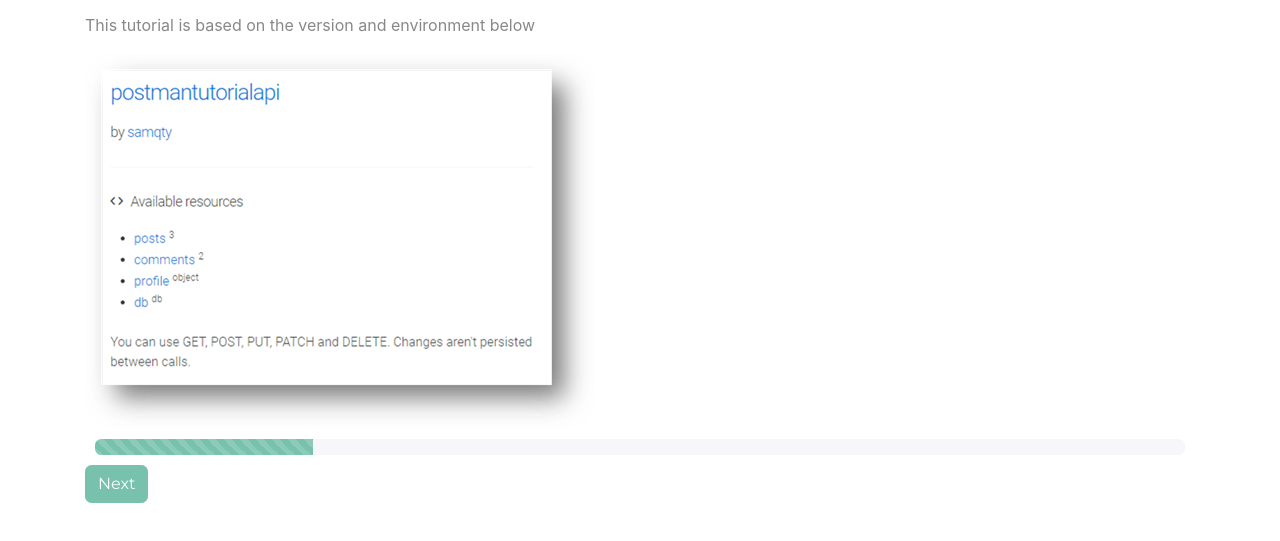
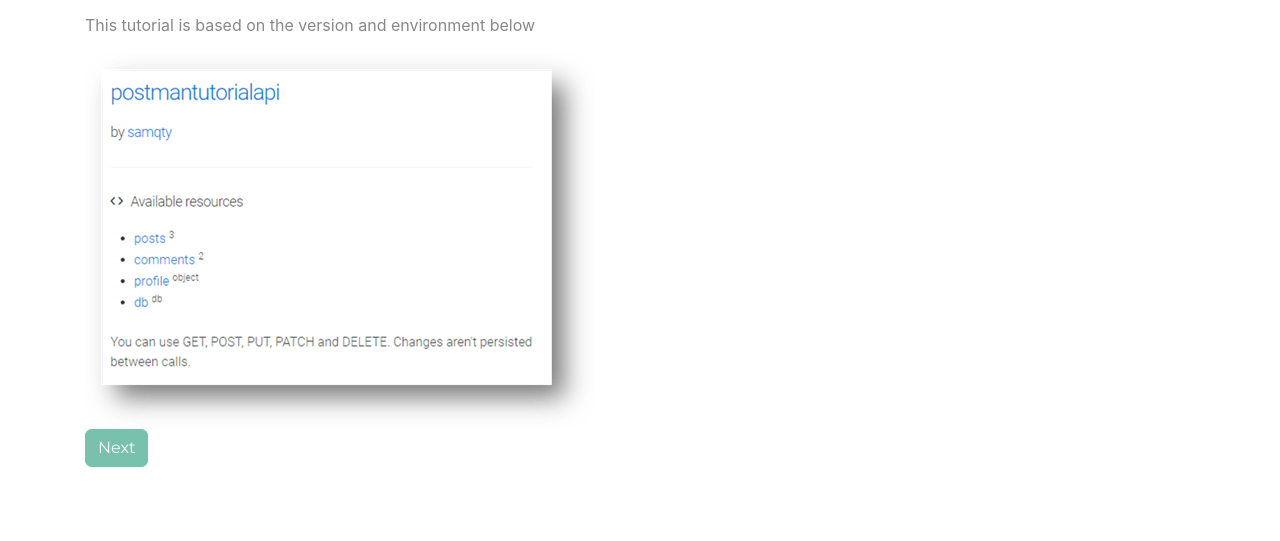
Before and after one commit to samqty/samqty.github.io, a plain HTML site: page PostmanTutorial/index.1.html in a window 1280 px wide. Shown: the part 213-754 px from the top of the page. Drawn offline with nearby package versions, Linux system fonts and the light colour scheme.

Commit message:
remove progress

```diff
--- a/PostmanTutorial/index.1.html
+++ b/PostmanTutorial/index.1.html
@@ -28,12 +28,6 @@
     </div>
 
 
-    <div class="container" >
-            <div class="progress" style="margin:10px;">
-                    <div class="progress-bar progress-bar-striped progress-bar-animated" role="progressbar"
-                     aria-valuenow="20" aria-valuemin="0" aria-valuemax="100" style="width: 20%"></div>
-            </div>
-    </div>
     <div class="container">
         <a class="btn btn-primary" href="index.2.html">Next</a>
     </div>
```
Also changed, not shown: PostmanTutorial/index.2.html (+0 -5 lines).
